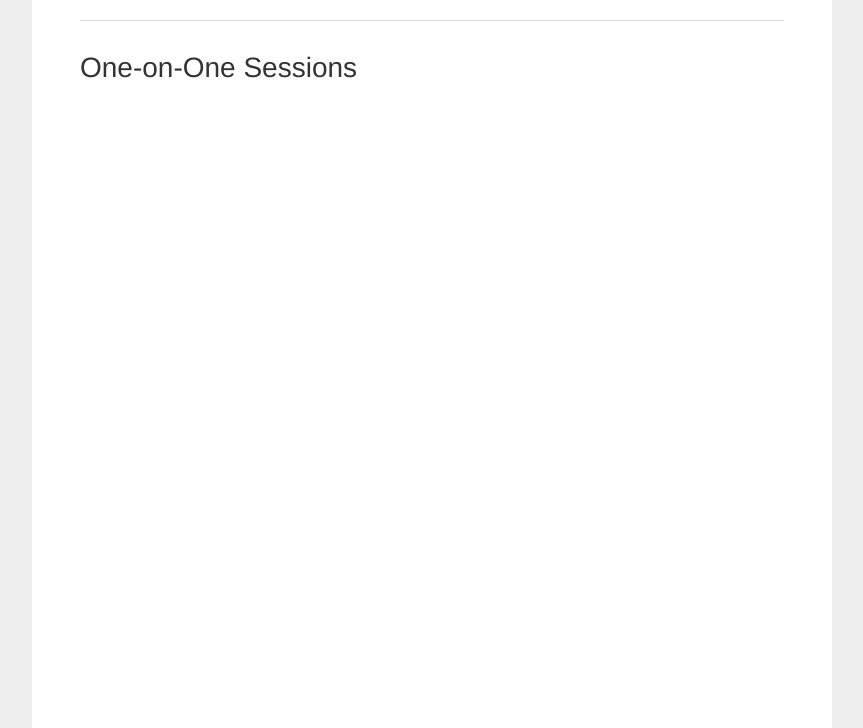
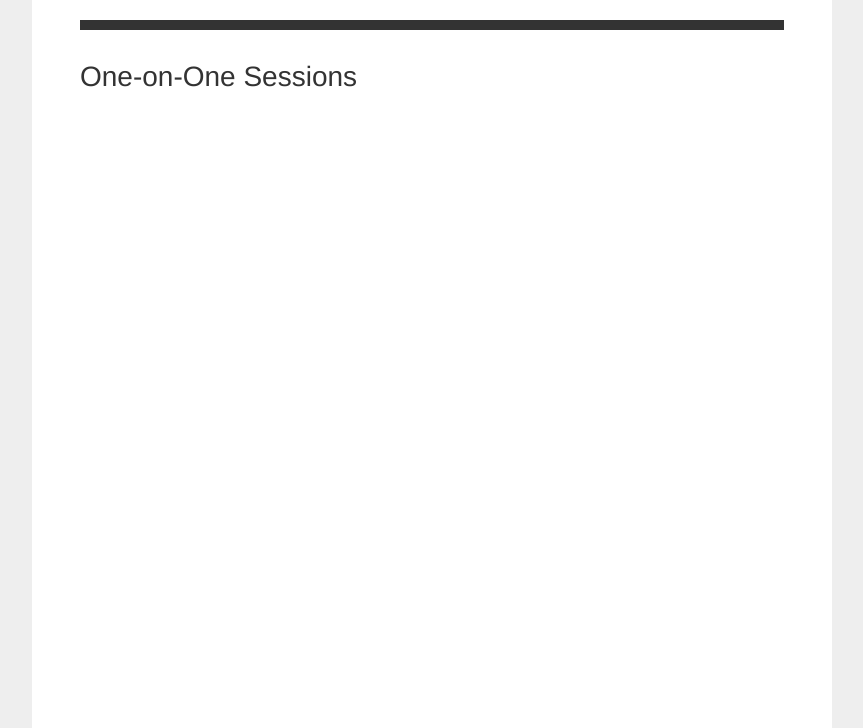
Before and after one commit to auxellbs/splconline.github.io, a Jekyll site: the page built from calendar/index.html, in a window 1280 px wide. Shown: the part 878-1606 px from the top of the page, without its empty margins (208-1071 px from the left). Built offline with Jekyll 4.4.1, drawn with Linux system fonts in a browser that asks for light colours; grey boxes are pictures that could not be loaded.

Commit message:
Update index.html

```diff
--- a/calendar/index.html
+++ b/calendar/index.html
@@ -6,7 +6,7 @@ title: FREE Computer & Smartphone Classes @ South Perth Learning Centre
 <h2>Group Classes</h2>
 <iframe src="https://calendar.google.com/calendar/embed?src=c_71eot9fpe37681vms60ifibul8%40group.calendar.google.com&ctz=Australia%2FPerth&showTitle=0&showPrint=0&showCalendars=0&showTz=0&showTabs=0" style="border: 0" width="600" height="600" frameborder="0" scrolling="no"></iframe>
 
-<hr />
+<hr style="height:10px;border:none;color:#333;background-color:#333;" />
 
 <h2>One-on-One Sessions</h2>
 <!-- Calendly inline widget begin -->
```
